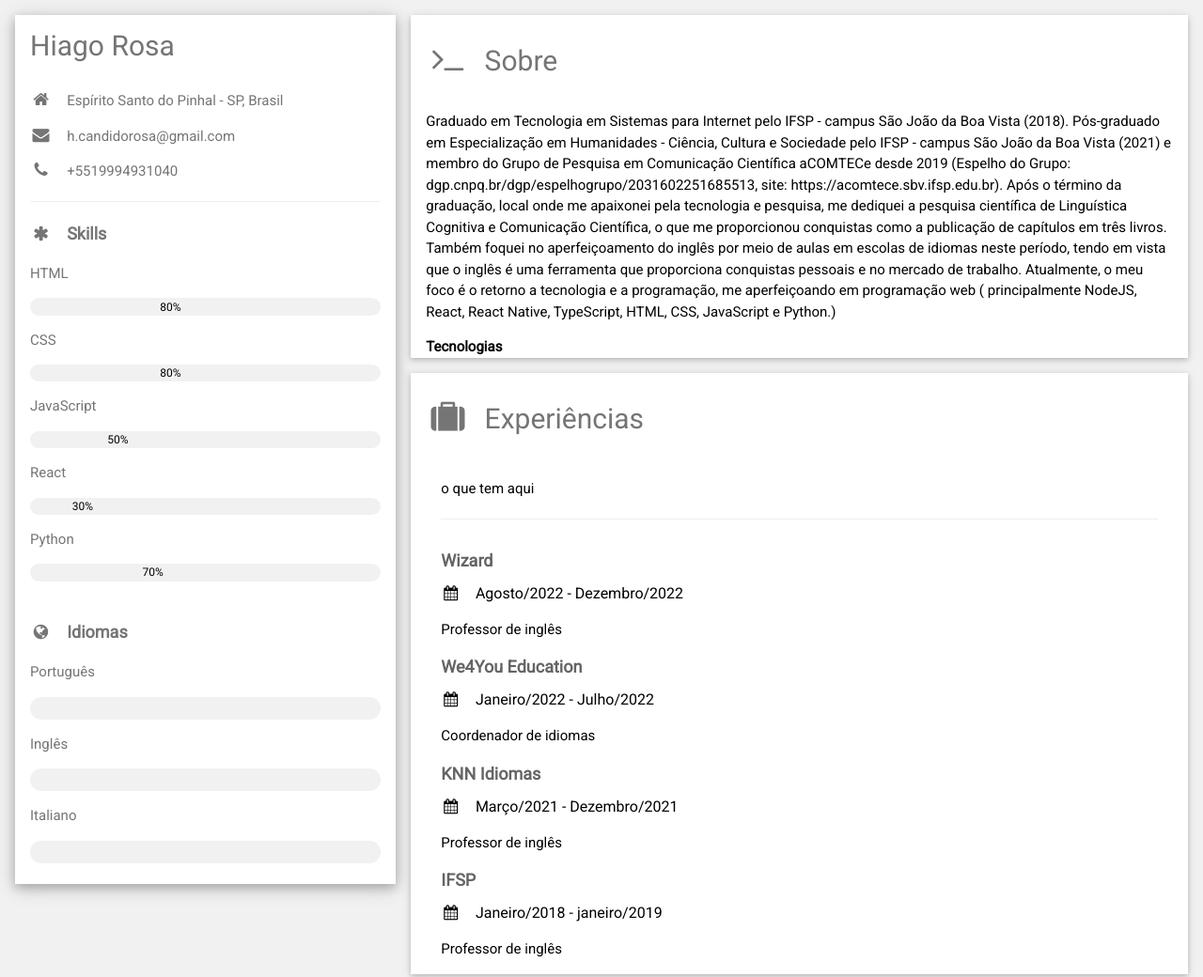
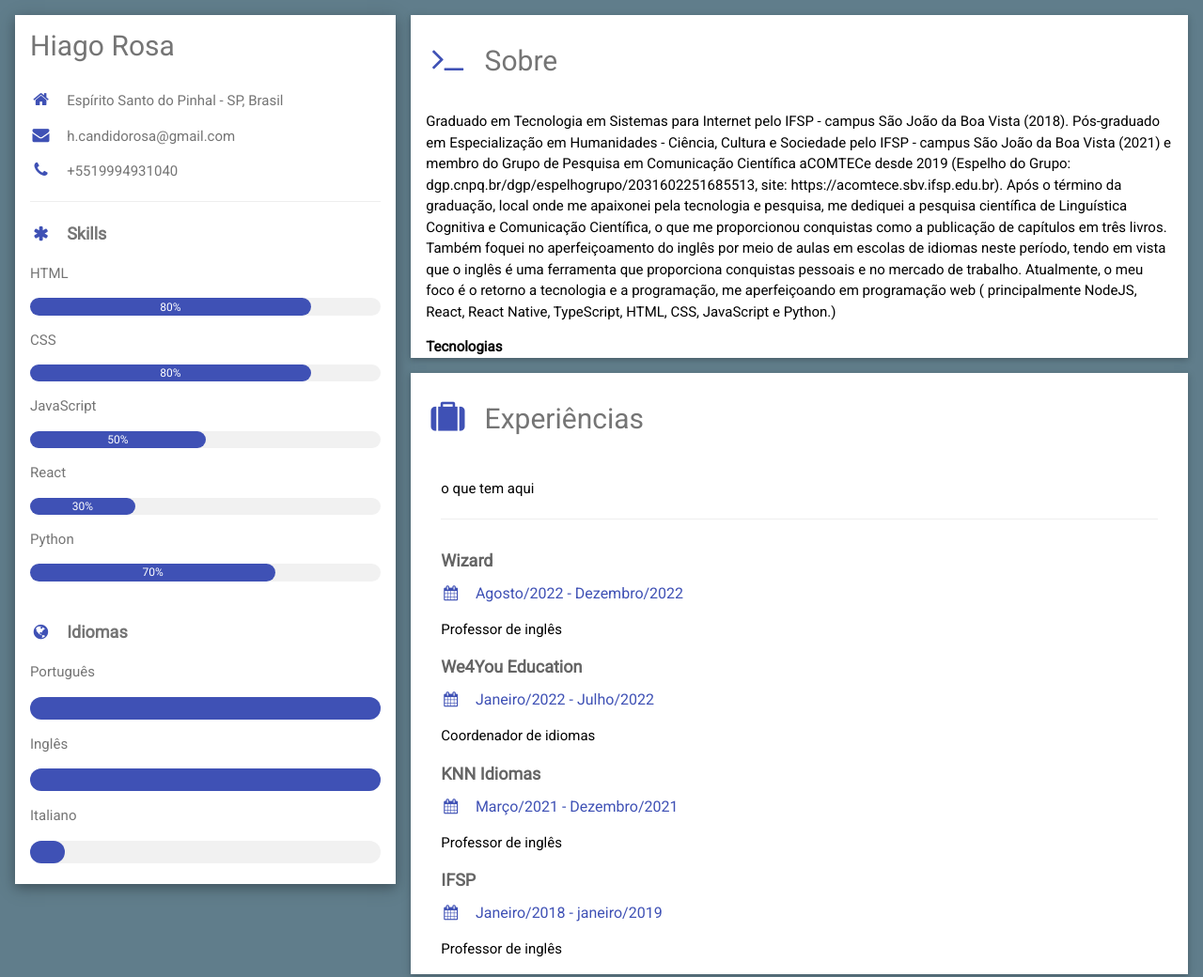
Before and after one commit to hiagxrosa/curriculo, a plain HTML site: page index.html in a window 1280 px wide. Shown: the top 1040 px of the page at 94% size. Drawn offline with nearby package versions, Linux system fonts and the light colour scheme.

Commit message:
mudança para indigo e background blue-gray

```diff
--- a/index.html
+++ b/index.html
@@ -19,7 +19,7 @@
 
   </head>
 
-  <body class="w3-light-grey" cz-shortcut-listen="true">
+  <body class="w3-blue-gray" cz-shortcut-listen="true">
 
     <!-- Page Container -->
     <div class="w3-content w3-margin-top" style="max-width:1400px;">
@@ -36,51 +36,51 @@
               <h2>Hiago Rosa</h2>
             </div>
             <div class="w3-container">
-              <!-- <p><i class="fa fa-briefcase fa-fw w3-margin-right w3-large w3-text-#1E1D40"></i>CARGO</p> -->
-              <p><i class="fa fa-home fa-fw w3-margin-right w3-large w3-text-#1E1D40"></i>Espírito Santo do Pinhal - SP, Brasil</p>
-              <p><i class="fa fa-envelope fa-fw w3-margin-right w3-large w3-text-#1E1D40"></i>h.candidorosa@gmail.com</p>
-              <p><i class="fa fa-phone fa-fw w3-margin-right w3-large w3-text-#1E1D40"></i>+5519994931040</p>
+              <!-- <p><i class="fa fa-briefcase fa-fw w3-margin-right w3-large w3-text-indigo"></i>CARGO</p> -->
+              <p><i class="fa fa-home fa-fw w3-margin-right w3-large w3-text-indigo"></i>Espírito Santo do Pinhal - SP, Brasil</p>
+              <p><i class="fa fa-envelope fa-fw w3-margin-right w3-large w3-text-indigo"></i>h.candidorosa@gmail.com</p>
+              <p><i class="fa fa-phone fa-fw w3-margin-right w3-large w3-text-indigo"></i>+5519994931040</p>
               <hr>
 
               <p class="w3-large">
-                <b><i class="fa fa-asterisk fa-fw w3-margin-right w3-text-#1E1D40"></i>Skills</b>
+                <b><i class="fa fa-asterisk fa-fw w3-margin-right w3-text-indigo"></i>Skills</b>
               </p>
               <p>HTML</p>
               <div class="w3-light-grey w3-round-xlarge w3-small">
-                <div class="w3-container w3-center w3-round-xlarge w3-#1E1D40" style="width:80%">80%</div>
+                <div class="w3-container w3-center w3-round-xlarge w3-indigo" style="width:80%">80%</div>
               </div>
               <p>CSS</p>
               <div class="w3-light-grey w3-round-xlarge w3-small">
-                <div class="w3-container w3-center w3-round-xlarge w3-#1E1D40" style="width:80%">80%</div>
+                <div class="w3-container w3-center w3-round-xlarge w3-indigo" style="width:80%">80%</div>
               </div>
               <p>JavaScript</p>
               <div class="w3-light-grey w3-round-xlarge w3-small">
-                <div class="w3-container w3-center w3-round-xlarge w3-#1E1D40" style="width:50%">50%</div>
+                <div class="w3-container w3-center w3-round-xlarge w3-indigo" style="width:50%">50%</div>
               </div>
               <p>React</p>
               <div class="w3-light-grey w3-round-xlarge w3-small">
-                <div class="w3-container w3-center w3-round-xlarge w3-#1E1D40" style="width:30%">30%</div>
+                <div class="w3-container w3-center w3-round-xlarge w3-indigo" style="width:30%">30%</div>
               </div>
               <p>Python</p>
               <div class="w3-light-grey w3-round-xlarge w3-small">
-                <div class="w3-container w3-center w3-round-xlarge w3-#1E1D40" style="width:70%">70%</div>
+                <div class="w3-container w3-center w3-round-xlarge w3-indigo" style="width:70%">70%</div>
               </div>
               <br>
 
               <p class="w3-large w3-text-theme">
-                <b><i class="fa fa-globe fa-fw w3-margin-right w3-text-#1E1D40"></i>Idiomas</b>
+                <b><i class="fa fa-globe fa-fw w3-margin-right w3-text-indigo"></i>Idiomas</b>
               </p>
               <p>Português</p>
               <div class="w3-light-grey w3-round-xlarge">
-                <div class="w3-round-xlarge w3-#1E1D40" style="height:24px;width:100%"></div>
+                <div class="w3-round-xlarge w3-indigo" style="height:24px;width:100%"></div>
               </div>
               <p>Inglês</p>
               <div class="w3-light-grey w3-round-xlarge">
-                <div class="w3-round-xlarge w3-#1E1D40" style="height:24px;width:100%"></div>
+                <div class="w3-round-xlarge w3-indigo" style="height:24px;width:100%"></div>
               </div>
               <p>Italiano</p>
               <div class="w3-light-grey w3-round-xlarge">
-                <div class="w3-round-xlarge w3-#1E1D40" style="height:24px;width:10%"></div>
+                <div class="w3-round-xlarge w3-indigo" style="height:24px;width:10%"></div>
               </div>
               <br>
             </div>
@@ -93,7 +93,7 @@
         <div class="w3-twothird">
 
           <div class="w3-container w3-card w3-white w3-margin-bottom">
-            <h2 class="w3-text-grey w3-padding-16"><i class="fa fa-terminal fa-fw w3-margin-right w3-xxlarge w3-text-#1E1D40"></i>Sobre</h2>
+            <h2 class="w3-text-grey w3-padding-16"><i class="fa fa-terminal fa-fw w3-margin-right w3-xxlarge w3-text-indigo"></i>Sobre</h2>
             <p>Graduado em Tecnologia em Sistemas para Internet pelo IFSP - campus São João da Boa Vista (2018). Pós-graduado em Especialização em Humanidades - Ciência, Cultura e Sociedade pelo IFSP - campus São João da Boa Vista (2021) e membro do Grupo de Pesquisa em Comunicação Científica aCOMTECe desde 2019 (Espelho do Grupo: dgp.cnpq.br/dgp/espelhogrupo/2031602251685513, site: https://acomtece.sbv.ifsp.edu.br).
 
               Após o término da graduação, local onde me apaixonei pela tecnologia e pesquisa, me dediquei a pesquisa científica de Linguística Cognitiva e Comunicação Científica, o que me proporcionou conquistas como a publicação de capítulos em três livros. Também foquei no aperfeiçoamento do inglês por meio de aulas em escolas de idiomas neste período, tendo em vista que o inglês é uma ferramenta que proporciona conquistas pessoais e no mercado de trabalho.
@@ -106,37 +106,37 @@
 
           <div class="w3-container w3-card w3-white w3-margin-bottom">
             <h2 class="w3-text-grey w3-padding-16">
-              <i class="fa fa-suitcase fa-fw w3-margin-right w3-xxlarge w3-text-#1E1D40"></i>Experiências
+              <i class="fa fa-suitcase fa-fw w3-margin-right w3-xxlarge w3-text-indigo"></i>Experiências
             </h2>
             <div class="w3-container">
               <!--<h5 class="w3-opacity"><b>TODO</b></h5>
-              <h6 class="w3-text-#1E1D40"><i class="fa fa-calendar fa-fw w3-margin-right"></i>INICIO - <span class="w3-tag w3-#1E1D40 w3-round">Atual</span></h6> -->
+              <h6 class="w3-text-indigo"><i class="fa fa-calendar fa-fw w3-margin-right"></i>INICIO - <span class="w3-tag w3-indigo w3-round">Atual</span></h6> -->
               <p>o que tem aqui</p>
               <hr>
             </div>
             <div class="w3-container">
               <h5 class="w3-opacity"><b>Wizard</b></h5>
-              <h6 class="w3-text-#1E1D40"><i class="fa fa-calendar fa-fw w3-margin-right"></i>Agosto/2022 - Dezembro/2022</h6>
+              <h6 class="w3-text-indigo"><i class="fa fa-calendar fa-fw w3-margin-right"></i>Agosto/2022 - Dezembro/2022</h6>
               <p>Professor de inglês</p>
               <h5 class="w3-opacity"><b>We4You Education</b></h5>
-              <h6 class="w3-text-#1E1D40"><i class="fa fa-calendar fa-fw w3-margin-right"></i>Janeiro/2022 - Julho/2022</h6>
+              <h6 class="w3-text-indigo"><i class="fa fa-calendar fa-fw w3-margin-right"></i>Janeiro/2022 - Julho/2022</h6>
               <p>Coordenador de idiomas</p>
               <h5 class="w3-opacity"><b>KNN Idiomas</b></h5>
-              <h6 class="w3-text-#1E1D40"><i class="fa fa-calendar fa-fw w3-margin-right"></i>Março/2021 - Dezembro/2021</h6>
+              <h6 class="w3-text-indigo"><i class="fa fa-calendar fa-fw w3-margin-right"></i>Março/2021 - Dezembro/2021</h6>
               <p>Professor de inglês</p>
               <h5 class="w3-opacity"><b>IFSP</b></h5>
-              <h6 class="w3-text-#1E1D40"><i class="fa fa-calendar fa-fw w3-margin-right"></i>Janeiro/2018 - janeiro/2019</h6>
+              <h6 class="w3-text-indigo"><i class="fa fa-calendar fa-fw w3-margin-right"></i>Janeiro/2018 - janeiro/2019</h6>
               <p>Professor de inglês</p>
             </div>
           </div>
 
           <div class="w3-container w3-card w3-white">
             <h2 class="w3-text-grey w3-padding-16">
-              <i class="fa fa-graduation-cap fa-fw w3-margin-right w3-xxlarge w3-text-#1E1D40"></i>Educação
+              <i class="fa fa-graduation-cap fa-fw w3-margin-right w3-xxlarge w3-text-indigo"></i>Educação
             </h2>
             <div class="w3-container">
               <h5 class="w3-opacity"><b>Udemy</b></h5>
-              <h6 class="w3-text-#1E1D40"><i class="fa fa-calendar fa-fw w3-margin-right"></i>INICIO - <span class="w3-tag w3-#1E1D40 w3-round">Atual</span></h6>
+              <h6 class="w3-text-indigo"><i class="fa fa-calendar fa-fw w3-margin-right"></i>INICIO - <span class="w3-tag w3-indigo w3-round">Atual</span></h6>
               <ul>
                 <li><a href="https://udemy-certificate.s3.amazonaws.com/pdf/UC-f668c5b7-44a2-467e-a83c-e96ca725587e.pdf" target="_blank">Python 102: Developing a text-based pac-man game
                 </a></li>
@@ -145,7 +145,7 @@
             </div>
             <div class="w3-container">
               <h5 class="w3-opacity"><b>Fundação Bradesco</b></h5>
-              <h6 class="w3-text-#1E1D40"><i class="fa fa-calendar fa-fw w3-margin-right"></i>INICIO - <span class="w3-tag w3-#1E1D40 w3-round">Atual</span></h6>
+              <h6 class="w3-text-indigo"><i class="fa fa-calendar fa-fw w3-margin-right"></i>INICIO - <span class="w3-tag w3-indigo w3-round">Atual</span></h6>
               <ul>
                 <li><a href="https://lms.ev.org.br/mpls/Web/Lms/Student/PrintCertificateDialog.aspx?unmQYS1jkfk8ZkbM66AHcabweonLL3Xh" target="_blank">Curso: Linguagem de Modelagem Unificada (UML)</a></li>
               </ul>
@@ -156,7 +156,7 @@
             </div>
             <div class="w3-container">
               <h5 class="w3-opacity"><b>Digital Innovation One (DIO)</b></h5>
-              <h6 class="w3-text-#1E1D40"><i class="fa fa-calendar fa-fw w3-margin-right"></i>INICIO - <span class="w3-tag w3-#1E1D40 w3-round">Atual</span></h6>
+              <h6 class="w3-text-indigo"><i class="fa fa-calendar fa-fw w3-margin-right"></i>INICIO - <span class="w3-tag w3-indigo w3-round">Atual</span></h6>
               <!-- <p>
                 Maior plataforma de educação aberta em TI da América Latina, com mais 1 milhão de usuários.
                 A DIO possui parcerias com algumas das empresas mais inovadoras do mundo, proporcionando experiências
@@ -169,17 +169,17 @@
             </div>
             <div class="w3-container">
               <h5 class="w3-opacity"><b>TODO</b></h5>
-              <h6 class="w3-text-#1E1D40"><i class="fa fa-calendar fa-fw w3-margin-right"></i>INICIO - FIM</h6>
+              <h6 class="w3-text-indigo"><i class="fa fa-calendar fa-fw w3-margin-right"></i>INICIO - FIM</h6>
               <p>TODO</p>
             </div>
           </div>
 
           <div class="w3-container w3-card w3-white w3-margin-bottom">
             <h2 class="w3-text-grey w3-padding-16">
-              <i class="fa fa-git fa-fw w3-margin-right w3-xxlarge w3-text-#1E1D40"></i>Projetos
+              <i class="fa fa-git fa-fw w3-margin-right w3-xxlarge w3-text-indigo"></i>Projetos
             </h2>
             <div class="w3-container">
-              <h6 class="w3-text-#1E1D40">
+              <h6 class="w3-text-indigo">
                 <i class="fa fa-github fa-fw w3-margin-right"></i>
                 <a href="https://github.com/hiagxrosa" target="_blank">github.com/hiagxrosa</a>
               </h6>
@@ -187,7 +187,7 @@
               <hr>
             </div>
             <!-- <div class="w3-container">
-              <h6 class="w3-text-#1E1D40">
+              <h6 class="w3-text-indigo">
                 <i class="fa fa-gitlab fa-fw w3-margin-right"></i>
                 <a href="LINK_GITLAB" target="_blank">USUARIO_GITLAB/REPO</a>
               </h6>
@@ -204,7 +204,7 @@
       <!-- End Page Container -->
     </div>
 
-    <footer class="w3-container w3-#1E1D40 w3-center w3-margin-top">
+    <footer class="w3-container w3-indigo w3-center w3-margin-top">
       <p>Minhas Redes Sociais</p>
       <a href="LINK_GITHUB" target="_blank"><i class="fa fa-github w3-hover-opacity"></i></a>
       <a href="LINK_LINKEDIN" target="_blank"><i class="fa fa-linkedin w3-hover-opacity"></i></a>
```
